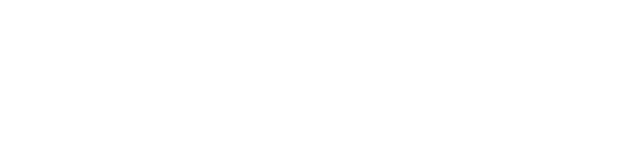
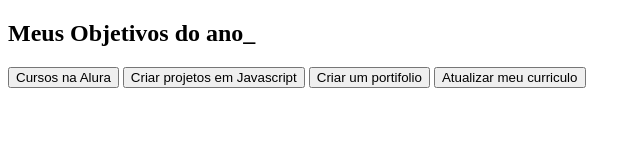
Before and after one commit to ilanamachado/Projeto-de-vida, a plain HTML site: page index.html in a window 1280 px wide. Shown: the whole page, without its empty margins (0-641 px from the left). Drawn offline with Linux system fonts and the light colour scheme.

Commit message:
projeto de vida

```diff
--- a/index.html
+++ b/index.html
@@ -6,4 +6,15 @@
 <title> Meus objetivos do ano</title>
 <link rel="stylesheet" href="style.css">
  </head>
+ <body>
+  <section class="conteudo-principal">
+    <h2 class="titulo principal">Meus Objetivos do ano<span>_</span></h2>
+    <div class="botoes">
+      <button class="botao">Cursos na Alura</button>
+      <button class="botao">Criar projetos em Javascript</button>
+      <button class="botao">Criar um portifolio</button>
+      <button class="botao">Atualizar meu curriculo</button>
+    </div>
+  </section>
+ </body>
  </html>
```
